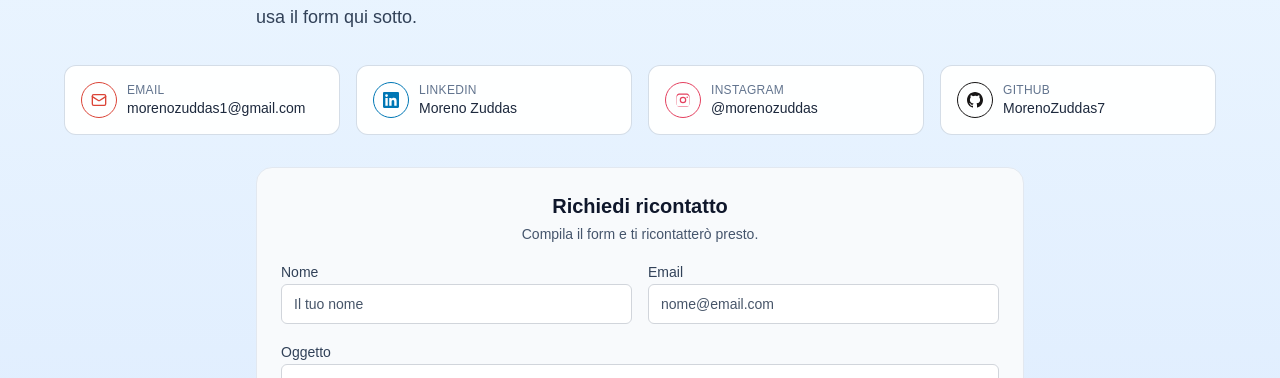
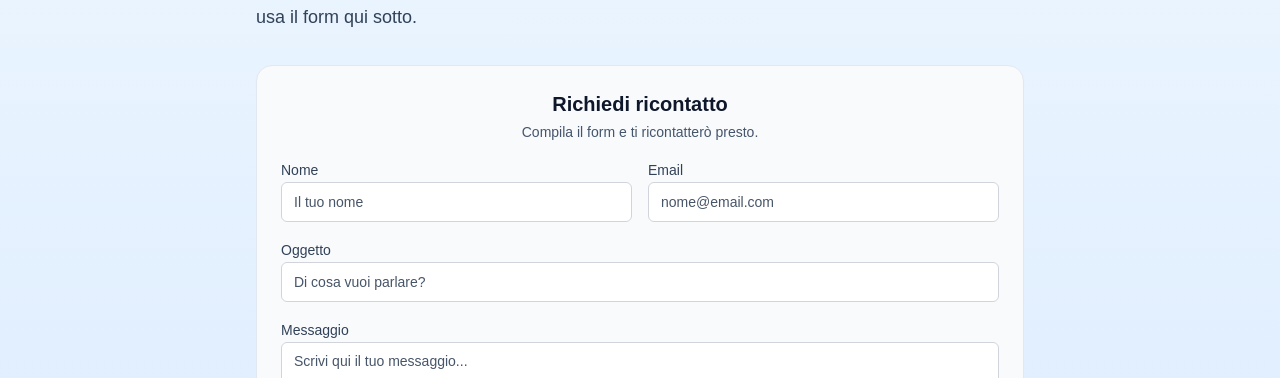
Before and after one commit to MorenoZuddas/mz-exploration, a Next.js app: page /contact in a window 1280 px wide. Shown: the part 422-800 px from the top of the page. Built offline with nearby package versions, Linux system fonts and the light colour scheme.

Commit message:
feat: update email layout

```diff
--- a/app/contact/page.tsx
+++ b/app/contact/page.tsx
@@ -3,7 +3,7 @@ import Link from 'next/link';
 
 import { ContactForm } from '@/components/contact/ContactForm';
 import { Icon, SOCIAL_BRAND_COLORS } from '@/components/Icons';
-import { Divider, PageShell, Text } from '@/components/generic';
+import { PageShell, Text } from '@/components/generic';
 
 export const metadata: Metadata = {
   title: 'Contatti | MZ Exploration',
@@ -83,6 +83,14 @@ export default function ContactPage() {
             Se vuoi collaborare, proporre un progetto o semplicemente fare due chiacchiere, scrivimi pure o usa il form qui sotto.
           </Text>
 
+          <section className="mx-auto w-full max-w-3xl rounded-2xl border border-slate-200 bg-slate-50 p-5 dark:border-slate-800 dark:bg-slate-900/60 sm:p-6 space-y-4">
+            <div className="space-y-1 text-center">
+              <h2 className="text-xl font-semibold text-slate-900 dark:text-slate-100">Richiedi ricontatto</h2>
+              <p className="text-sm text-slate-600 dark:text-slate-300">Compila il form e ti ricontatterò presto.</p>
+            </div>
+            <ContactForm />
+          </section>
+
                     <div className="grid grid-cols-1 gap-4 sm:grid-cols-2 lg:grid-cols-4">
                       {contactLinks.map((entry) => {
                         const isExternal = /^https?:\/\//.test(entry.href);
@@ -92,7 +100,7 @@ export default function ContactPage() {
                             href={entry.href}
                             target={isExternal ? '_blank' : undefined}
                             rel={isExternal ? 'noopener noreferrer' : undefined}
-                  className="rounded-xl border border-slate-300/80 dark:border-slate-700 bg-white/95 dark:bg-slate-950/50 p-4 transition hover:-translate-y-0.5 hover:shadow-sm"
+                            className="rounded-2xl border border-slate-200 bg-slate-50 p-4 transition hover:-translate-y-0.5 hover:shadow-sm dark:border-slate-800 dark:bg-slate-900/60"
                           >
                             <div className="flex items-center gap-2.5">
                               <span
@@ -110,14 +118,6 @@ export default function ContactPage() {
                         );
                       })}
                     </div>
-
-          <section className="mx-auto w-full max-w-3xl rounded-2xl border border-slate-200 bg-slate-50 p-5 dark:border-slate-800 dark:bg-slate-900/60 sm:p-6 space-y-4">
-            <div className="space-y-1 text-center">
-              <h2 className="text-xl font-semibold text-slate-900 dark:text-slate-100">Richiedi ricontatto</h2>
-              <p className="text-sm text-slate-600 dark:text-slate-300">Compila il form e ti ricontatterò presto.</p>
-            </div>
-            <ContactForm />
-          </section>
         </div>
       </section>
     </PageShell>
--- a/lib/contact/email.ts
+++ b/lib/contact/email.ts
@@ -258,7 +258,7 @@ function buildUserHtml(submission: ContactSubmission, receivedAt: Date): string
         <!-- Footer -->
         <tr>
           <td style="background:#f8fafc;border-top:1px solid #e2e8f0;padding:18px 36px;">
-            <p style="margin:0;font-size:12px;color:#94a3b8;">Questa è una conferma automatica — non rispondere a questa email.</p>
+            <p style="margin:0;font-size:12px;color:#94a3b8;">Questa è una conferma automatica.</p>
           </td>
         </tr>
 
```
Lines whose indentation alone changed are shown as unchanged.
